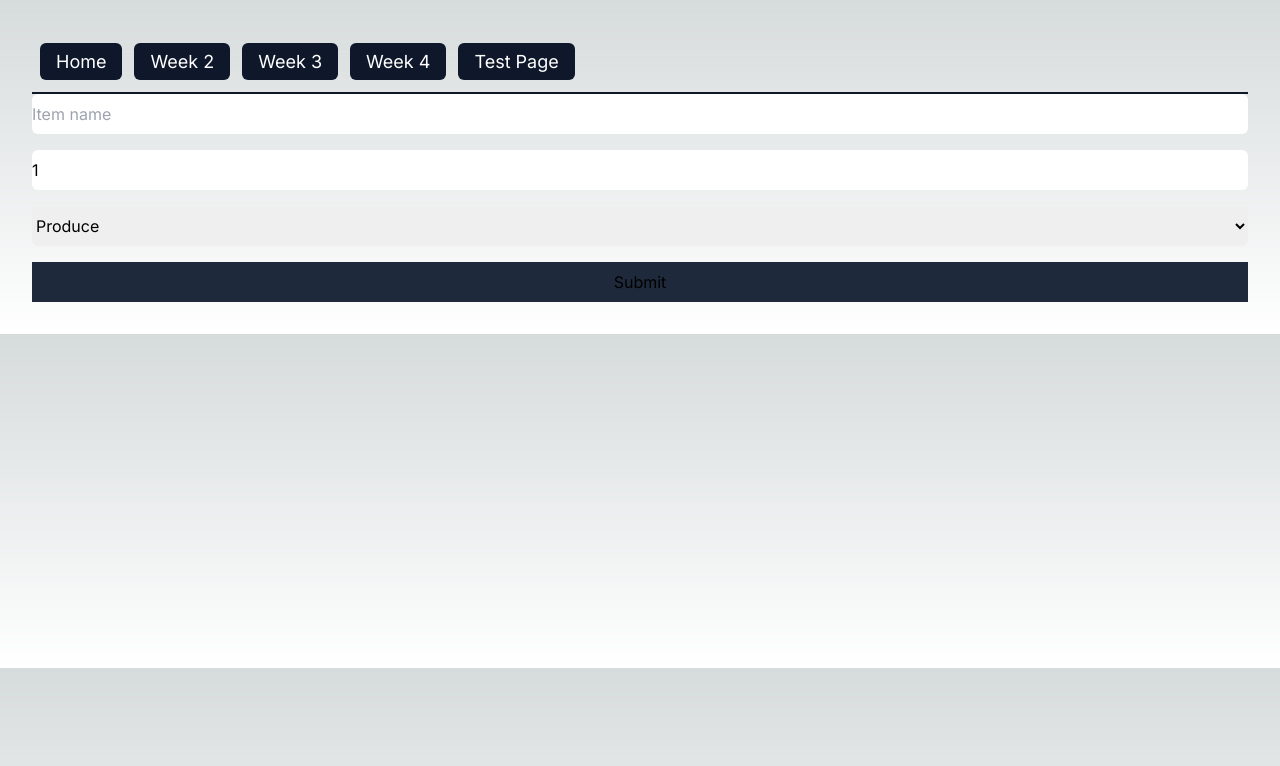
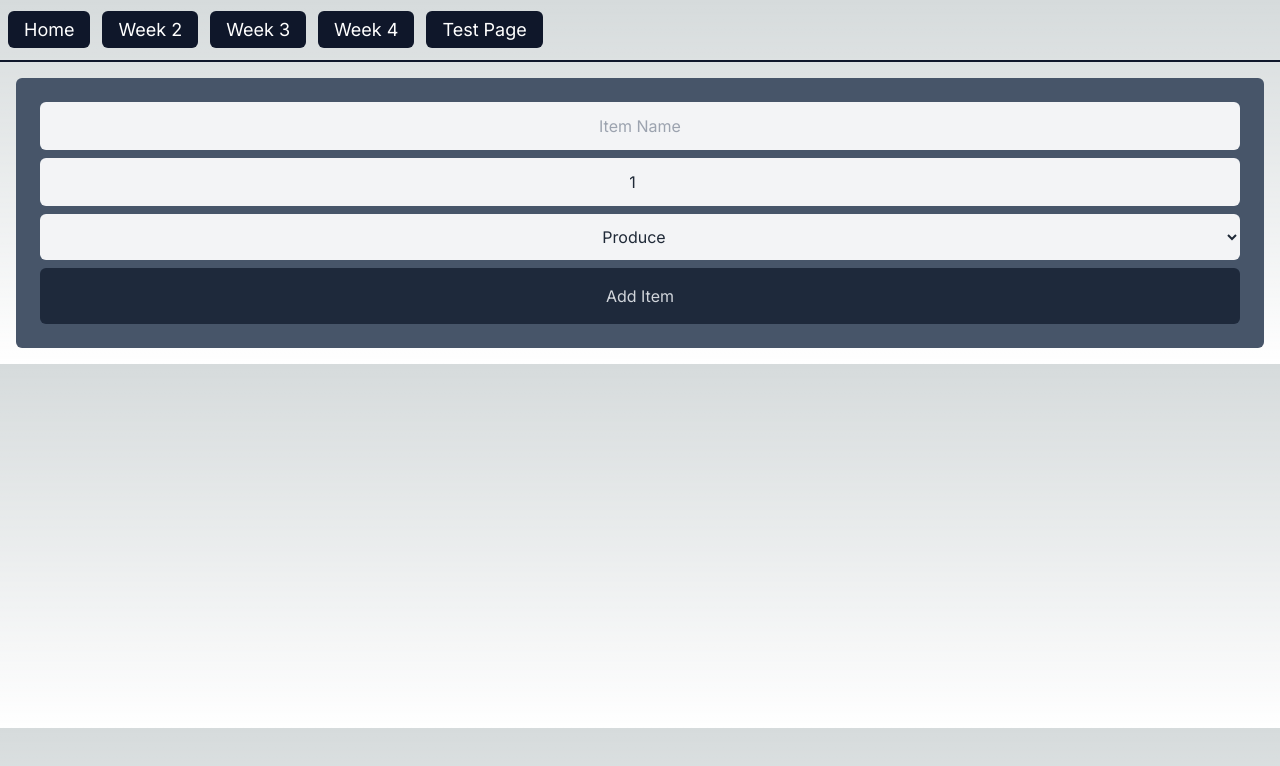
Before and after one commit to GarryLoopy/cprg306-assignments, a Next.js app: page /week4 in a window 1280 px wide. Shown: the top 766 px of the page. Built offline with nearby package versions, Linux system fonts and the light colour scheme.

Commit message:
Added Week 4

```diff
--- a/app/week4/new-item.js
+++ b/app/week4/new-item.js
@@ -1,95 +1,65 @@
 "use client";
+
 import { useState } from "react";
 
 export default function NewItem() {
     const [name, setName] = useState("");
     const [quantity, setQuantity] = useState(1);
-    const [category, setCategory] = useState("produce");
+    const [category, setCategory] = useState("Produce");
 
     const handleSubmit = (event) => {
+        // Prevents the form's default submission behavior
         event.preventDefault();
 
-            console.log("name: ", name);
-            console.log("quantity: ", quantity);
-            console.log("category: ", category);
+        // Create a new item object
+        const newItem = {
+            name: name,
+            quantity: quantity,
+            category: category,
+        }
 
+        // Log the new item object
+        console.log(newItem);
+        // Alert the current state of the new item object
+        alert(`Name: ${name} \nQuantity: ${quantity} \nCategory: ${category}`);
 
-            alert(`Name: ${name} \nQuantity: ${quantity} \nCategory: ${category}`);
+        // Reset the state variables to their default values
+        setName("");
+        setQuantity(1);
+        setCategory("Produce");
+    };
 
-            setName("");
-            setQuantity(1);
-            setCategory("produce");
+    const handleNameChange = (event) => {
+        setName(event.target.value);
+    };
 
-      };
+    const handleQuantityChange = (event) => {
+        setQuantity(parseInt(event.target.value));
+    };
+    const handleCategoryChange = (event) => {
+        setCategory(event.target.value);
+    };
 
     return (
-        <form class="flex flex-col gap-4" onSubmit={handleSubmit}>
-            <input
-                class="text-black rounded-md h-10"
-                type="text" placeHolder="Item name"
-                value={name}
-                onChange={(event) => setName(event.target.value)}
-                required
-            />
+        <form onSubmit={handleSubmit} class="flex flex-col gap-2 p-6 m-4 rounded-md text-gray-800 bg-slate-600">
+            <input class="px-2 py-3 text-center bg-gray-100 focus:bg-white hover:bg-white rounded-md" type="text" value={name} onChange={handleNameChange} placeholder="Item Name" required/>
+            <input class="px-2 py-3 text-center bg-gray-100 focus:bg-white hover:bg-white rounded-md" type="number" min="1" max="99" value={quantity} onChange={handleQuantityChange} required/>
 
-
-            <input
-                class="text-black rounded-md h-10"
-                type="number"
-                min={1}
-                max={99}
-                value={quantity}
-                onChange={(event) => setQuantity(event.target.value)}
-            />
-
-
-
-            <select
-                class="text-black rounded-md h-10"
-                value={category} onChange={(event) => setCategory(event.target.value)}>
-                    <option value="produce">Produce</option>
-                    <option value="dairy">Dairy</option>
-                    <option value="meat">Meat</option>
-                    <option value="frozenFoods">Frozen Foods</option>
-                    <option value="cannedGoods">Canned Goods</option>
-                    <option value="dryGoods">Dry Goods</option>
-                    <option value="beverages">Beverages</option>
-                    <option value="snacks">Snacks</option>
-                    <option value="household">Household</option>
-                    <option value="other">Other</option>
+            <select class="px-2 py-3 text-center bg-gray-100 focus:bg-white hover:bg-white rounded-md" value={category} onChange={handleCategoryChange}>
+                <option value="Produce">Produce</option>
+                <option value="Dairy">Dairy</option>
+                <option value="Bakery">Bakery</option>
+                <option value="Meat">Meat</option>
+                <option value="Frozen Foods">Frozen Foods</option>
+                <option value="Canned Goods">Canned Goods</option>
+                <option value="Dry Goods">Dry Goods</option>
+                <option value="Beverages">Beverages</option>
+                <option value="Snacks">Snacks</option>
+                <option value="Household">Household</option>
+                <option value="Other">Other</option>
             </select>
 
-
-
-            <button
-                class="bg-slate-800 hover:bg-violet-800 h-10"
-                type="submit">
-                    Submit
-            </button>
+            <input class="py-4 text-gray-300 bg-slate-800 hover:bg-slate-500 hover:text-gray-900 rounded-md" type="submit" value="Add Item"/>
         </form>
     );
 }
-
-
-// export default function NewItem() {
-//     const [name, setName] = useState("");
-
-//     const handleChange = (event) => {
-//       setName(event.target.value.toUpperCase());
-//     };
-
-//     const handleSubmit = (event) => {
-//       event.preventDefault();
-//       alert("A name was submitted: " + name);
-//     };
-
-//     return (
-//       <form onSubmit={handleSubmit}>
-//         <label>
-//           Name:
-//           <input type="text" placeholder="Enter your name" value={name} onChange={handleChange} />
-//         </label>
-//         <input type="submit" value="Submit" />
-//       </form>
-//     );
-//   }
--- a/app/week4/page.js
+++ b/app/week4/page.js
@@ -1,13 +1,10 @@
+import NewItem from "./new-item";
 import NavBar from "../navbar";
-import NewItem from "./new-item";
 
 export default function Page() {
     return (
-        <main class="p-8">
-            <div>
-                <NavBar />
-            </div>
-
+        <main>
+            <NavBar />
             <NewItem />
         </main>
     );
```
